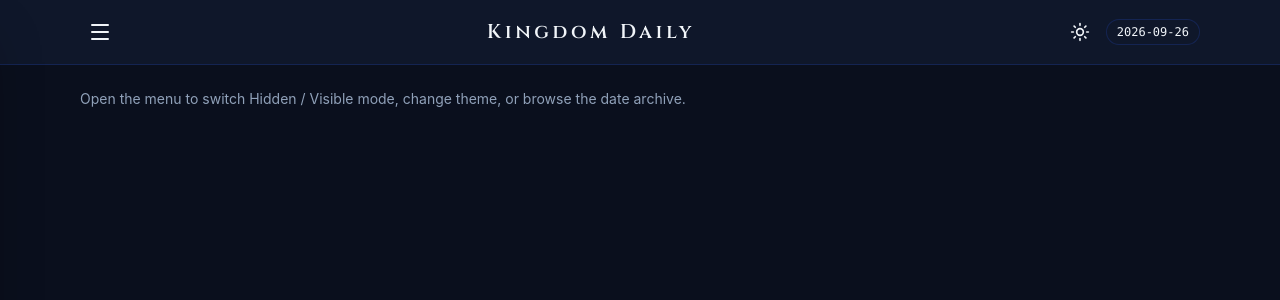
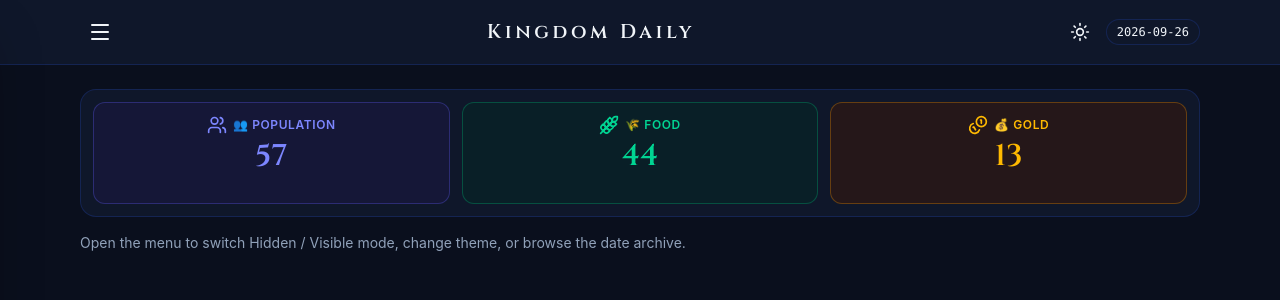
Before and after one commit to RichPBee/KingdomDaily-Client, a React (Vite) app: page / in a window 1280 px wide. Shown: the top 300 px of the page. Built offline with nearby package versions, Linux system fonts and the light colour scheme.

Commit message:
Add StatBar component to display resource statistics in the main app layout

```diff
--- a/src/App.tsx
+++ b/src/App.tsx
@@ -1,5 +1,6 @@
 import { useEffect, type JSX } from 'react';
 import { Header } from './components/Header';
+import { StatBar } from './components/StatBar';
 import { useGameStore } from './store/useGameStore';
 
 function App(): JSX.Element {
@@ -12,7 +13,8 @@ function App(): JSX.Element {
   return (
     <div className="min-h-screen bg-[#f7f3e9] text-[#2c241d] dark:bg-[#0a0f1d] dark:text-slate-100">
       <Header />
-      <main className="mx-auto max-w-6xl px-4 py-6">
+      <main className="mx-auto max-w-6xl space-y-4 px-3 py-4 sm:px-4 sm:py-6">
+        <StatBar />
         <p className="text-sm text-[#6b5d52] dark:text-slate-400">
           Open the menu to switch Hidden / Visible mode, change theme, or browse the date archive.
         </p>
--- a/src/components/StatBar.tsx
+++ b/src/components/StatBar.tsx
@@ -0,0 +1,173 @@
+import { useEffect, useRef, useState, type JSX } from 'react';
+import { Coins, Users, Wheat, type LucideIcon } from 'lucide-react';
+import { cn } from '../utils/cn';
+import { useGameStore } from '../store/useGameStore';
+import type { ResourceType } from '../types/game';
+
+const LOW_RESOURCE_THRESHOLD = 10;
+
+interface ResourceCardConfig {
+  key: ResourceType;
+  label: string;
+  emoji: string;
+  icon: LucideIcon;
+  textClass: string;
+  bgClass: string;
+  borderClass: string;
+}
+
+const RESOURCE_CARDS: ResourceCardConfig[] = [
+  {
+    key: 'population',
+    label: 'Population',
+    emoji: '👥',
+    icon: Users,
+    textClass: 'text-indigo-600 dark:text-indigo-400',
+    bgClass: 'bg-indigo-50/80 dark:bg-indigo-950/40',
+    borderClass: 'border-indigo-200 dark:border-indigo-500/30',
+  },
+  {
+    key: 'food',
+    label: 'Food',
+    emoji: '🌾',
+    icon: Wheat,
+    textClass: 'text-emerald-600 dark:text-emerald-400',
+    bgClass: 'bg-emerald-50/80 dark:bg-emerald-950/40',
+    borderClass: 'border-emerald-200 dark:border-emerald-500/30',
+  },
+  {
+    key: 'gold',
+    label: 'Gold',
+    emoji: '💰',
+    icon: Coins,
+    textClass: 'text-amber-600 dark:text-amber-400',
+    bgClass: 'bg-amber-50/80 dark:bg-amber-950/40',
+    borderClass: 'border-amber-200 dark:border-amber-500/30',
+  },
+];
+
+function useAnimatedNumber(target: number, durationMs = 450): number {
+  const [displayed, setDisplayed] = useState(target);
+  const displayedRef = useRef(displayed);
+  displayedRef.current = displayed;
+
+  useEffect(() => {
+    const from = displayedRef.current;
+    if (from === target) return;
+
+    const start = performance.now();
+    let frame = 0;
+
+    const tick = (now: number): void => {
+      const progress = Math.min(1, (now - start) / durationMs);
+      const eased = 1 - (1 - progress) ** 3;
+      setDisplayed(Math.round(from + (target - from) * eased));
+      if (progress < 1) {
+        frame = requestAnimationFrame(tick);
+      }
+    };
+
+    frame = requestAnimationFrame(tick);
+    return () => cancelAnimationFrame(frame);
+  }, [durationMs, target]);
+
+  return displayed;
+}
+
+function ResourceStatCard({
+  config,
+  value,
+}: {
+  config: ResourceCardConfig;
+  value: number;
+}): JSX.Element {
+  const Icon = config.icon;
+  const displayed = useAnimatedNumber(value);
+  const previousValueRef = useRef<number | null>(null);
+  const [delta, setDelta] = useState<number | null>(null);
+  const isLow = value < LOW_RESOURCE_THRESHOLD;
+
+  useEffect(() => {
+    const previous = previousValueRef.current;
+    previousValueRef.current = value;
+
+    if (previous === null || previous === value) return;
+
+    setDelta(value - previous);
+    const timeoutId = window.setTimeout(() => setDelta(null), 1400);
+    return () => window.clearTimeout(timeoutId);
+  }, [value]);
+
+  return (
+    <article
+      className={cn(
+        'relative flex min-w-0 flex-col items-center gap-1 rounded-xl border px-2 py-2.5 text-center transition-shadow duration-300 sm:gap-1.5 sm:px-3 sm:py-3',
+        config.bgClass,
+        config.borderClass,
+        isLow && 'animate-pulse border-red-500 text-red-600 shadow-[0_0_0_1px_rgba(239,68,68,0.7)] dark:border-red-500 dark:text-red-400'
+      )}
+      aria-label={`${config.label} ${value}${isLow ? ', critically low' : ''}`}
+    >
+      <div className={cn('flex items-center gap-1 sm:gap-1.5', isLow ? 'text-red-600 dark:text-red-400' : config.textClass)}>
+        <Icon className="h-4 w-4 shrink-0 sm:h-5 sm:w-5" aria-hidden="true" />
+        <span className="truncate text-[10px] font-semibold uppercase tracking-wider sm:text-xs">
+          <span aria-hidden="true">{config.emoji} </span>
+          {config.label}
+        </span>
+      </div>
+
+      <p
+        className={cn(
+          'font-title text-xl font-semibold tabular-nums leading-none transition-transform duration-300 sm:text-3xl',
+          isLow ? 'text-red-600 dark:text-red-400' : config.textClass,
+          delta !== null && 'scale-110'
+        )}
+      >
+        {displayed}
+      </p>
+
+      {delta !== null ? (
+        <span
+          className={cn(
+            'absolute right-1 top-1 rounded-full px-1.5 py-0.5 text-[10px] font-bold tabular-nums sm:right-2 sm:top-2',
+            delta > 0
+              ? 'bg-emerald-500/15 text-emerald-600 dark:text-emerald-400'
+              : 'bg-red-500/15 text-red-600 dark:text-red-400'
+          )}
+          aria-live="polite"
+        >
+          {delta > 0 ? `+${delta}` : delta}
+        </span>
+      ) : null}
+
+      {isLow ? (
+        <span className="text-[10px] font-semibold uppercase tracking-wide text-red-600 dark:text-red-400">
+          Low
+        </span>
+      ) : (
+        <span className="h-3.5" aria-hidden="true" />
+      )}
+    </article>
+  );
+}
+
+export function StatBar(): JSX.Element {
+  const currentStats = useGameStore((s) => s.currentStats);
+
+  return (
+    <section
+      aria-label="Kingdom resources"
+      className={cn(
+        'rounded-2xl border p-2 sm:p-3',
+        'bg-[#fdfbf7] border-[#e0d1b7] text-[#2c241d]',
+        'dark:bg-[#0f172a] dark:border-blue-900/40 dark:text-slate-100'
+      )}
+    >
+      <div className="grid grid-cols-3 gap-2 sm:gap-3">
+        {RESOURCE_CARDS.map((config) => (
+          <ResourceStatCard key={config.key} config={config} value={currentStats[config.key]} />
+        ))}
+      </div>
+    </section>
+  );
+}
```
